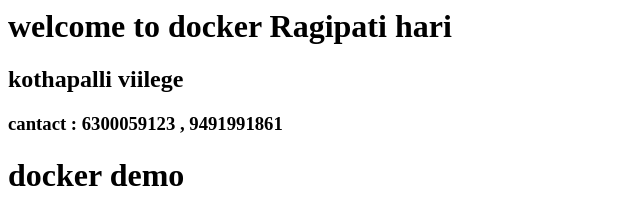
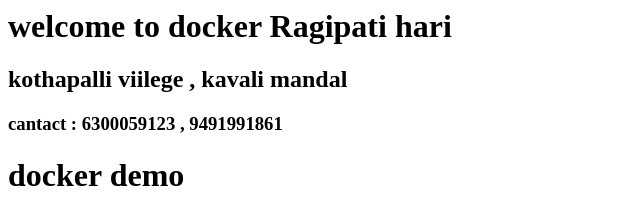
Before and after one commit to HariRagipati/docker-web-app, a plain HTML site: page index.html in a window 1280 px wide. Shown: the whole page, without its empty margins (0-640 px from the left). Drawn offline with Linux system fonts and the light colour scheme.

Commit message:
Update index.html

```diff
--- a/index.html
+++ b/index.html
@@ -1,4 +1,4 @@
 <h1> welcome to docker Ragipati hari </h1>
-<h2> kothapalli viilege </h2>
+<h2> kothapalli viilege , kavali mandal  </h2>
 <h3> cantact : 6300059123 , 9491991861 </h3>
 <h1> docker demo</h1>
```
